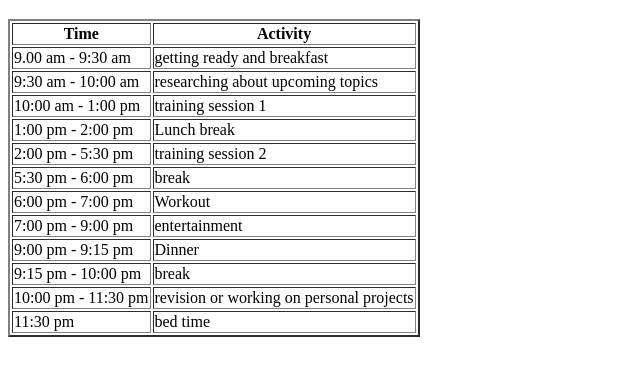
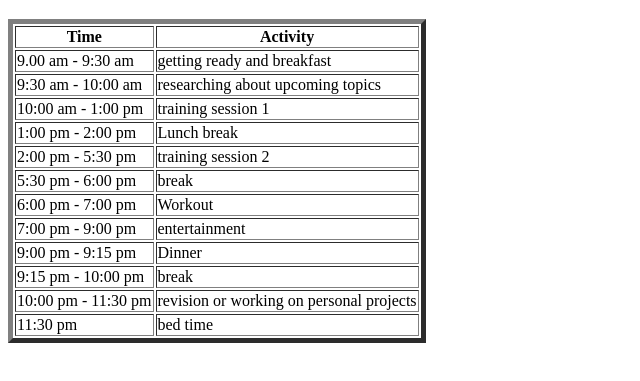
Before and after one commit to Manish-Rane1/HTML, a plain HTML site: page index.html in a window 1280 px wide. Shown: the part 61-442 px from the top of the page, without its empty margins (0-640 px from the left). Drawn offline with Linux system fonts and the light colour scheme.

Commit message:
increased border

```diff
--- a/index.html
+++ b/index.html
@@ -8,7 +8,7 @@
 </head>
 <body>
     <h1>Daily Schedule</h1>
-    <table border="2">
+    <table border="5">
         <th>Time</th>
         <th>Activity</th>
         <tr>
```
